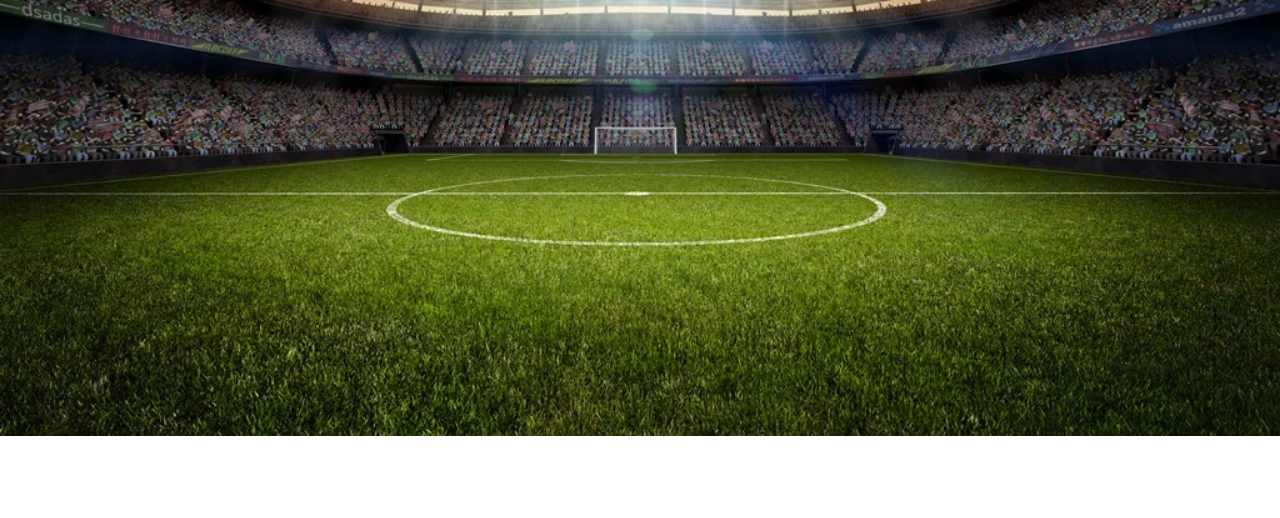
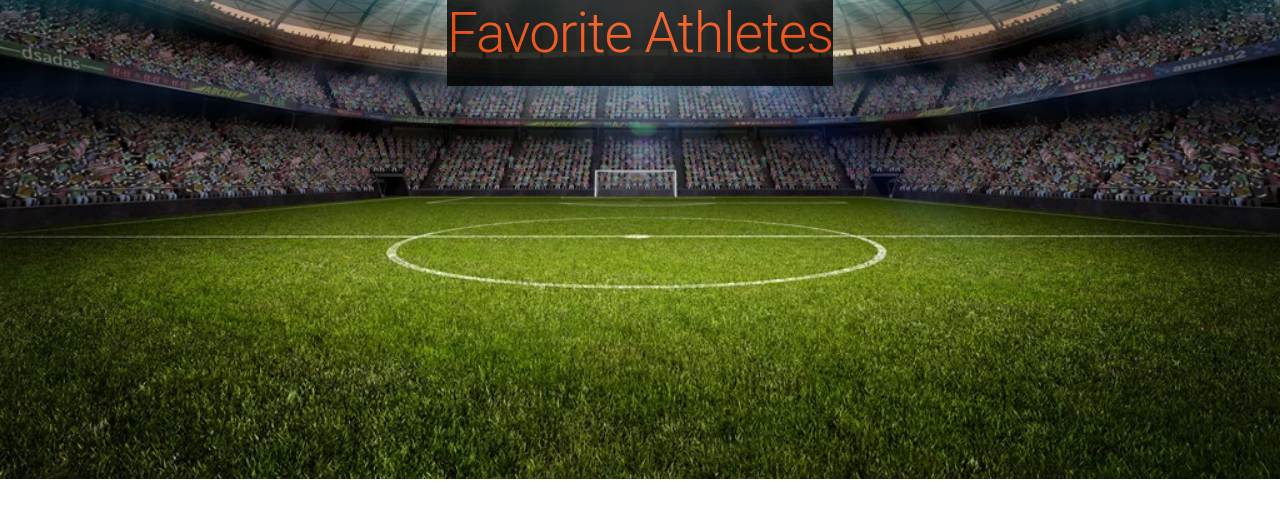
Before and after one commit to Dvec319/project-4-frontend, a React (Create React App) app: page /create in a window 1280 px wide. Shown: the top 518 px of the page. Built offline with nearby package versions, Linux system fonts and the light colour scheme.

Commit message:
adding more styling

```diff
--- a/src/App.js
+++ b/src/App.js
@@ -1,9 +1,11 @@
 import './App.css';
 import { Outlet } from 'react-router-dom';
+import Header from './components/Header';
 
 function App() {
   return (
     <div className="App">
+      <Header />
       <Outlet/>
     </div>
   );
--- /dev/null
+++ b/src/components/Header.js
@@ -0,0 +1,15 @@
+import { Link } from 'react-router-dom';
+
+function Header(props) {
+	return (
+		<nav className='nav'>
+			<Link to='/'>
+				<div>
+					<h1 className='headerH1'>Favorite Athletes</h1>
+				</div>
+			</Link>
+		</nav>
+	);
+}
+
+export default Header;
--- a/src/index.css
+++ b/src/index.css
@@ -21,6 +21,8 @@ body {
     color: black;
     transform: scale(1.1);
     transition: all 1s ease;
+    opacity: 100%;
+    text-decoration: underline;
   }
 
   img {
@@ -37,11 +39,7 @@ code {
 .h1Post {
   color: white;
   background-color: orangered;
-}
-
-.h1Post:hover {
-  color: black;
-  font-size: rem;
+  opacity: 70%;
 }
 
 .h2Index {
@@ -83,3 +81,17 @@ code {
   flex-direction: column;
   align-items: center;
 }
+
+.nav {
+  background-color: black;
+  opacity:80%;
+}
+
+.nav:hover {
+  text-decoration: underline;
+}
+
+.headerH1 {
+  color: orangered;
+  font-size: 5.5rem;
+}
```
